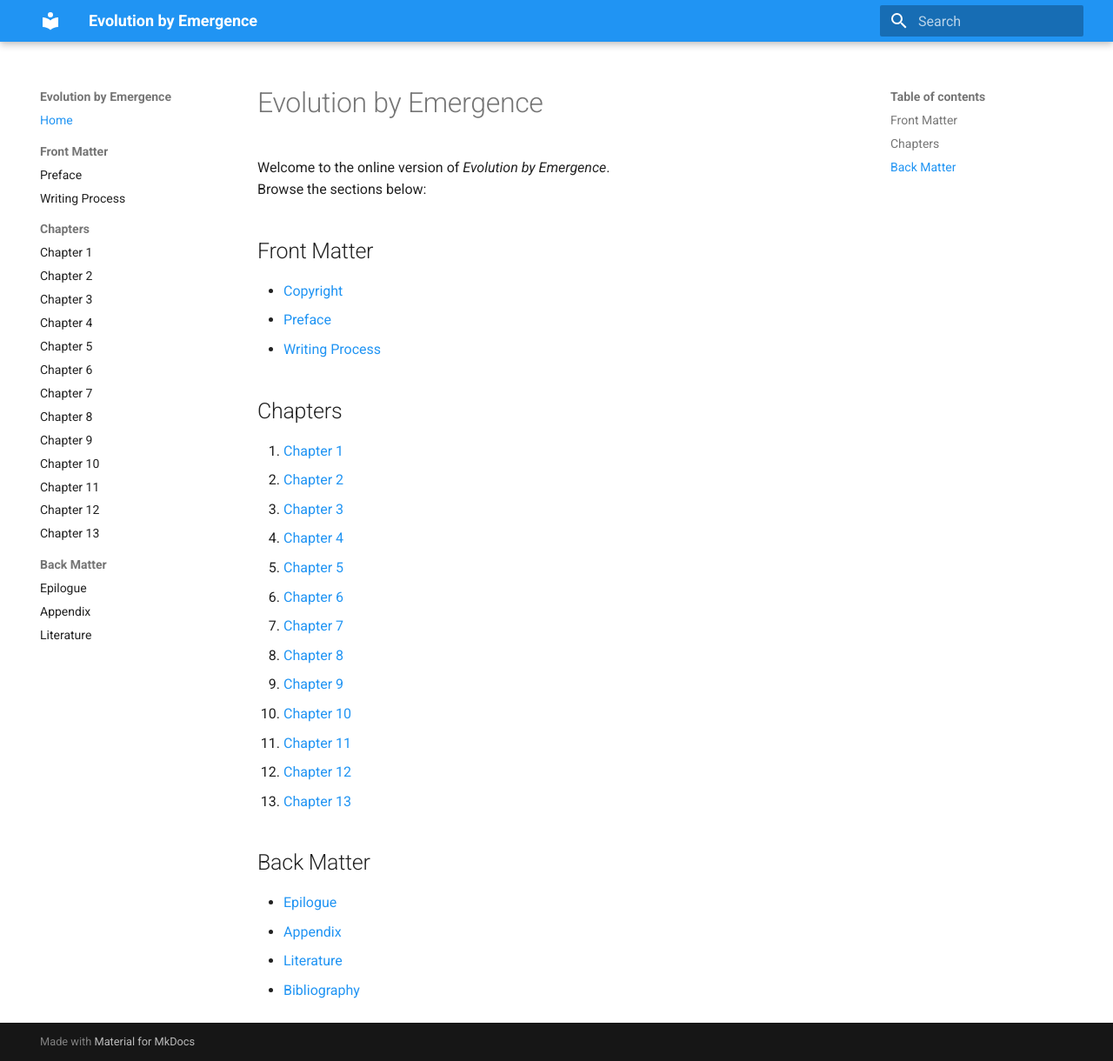
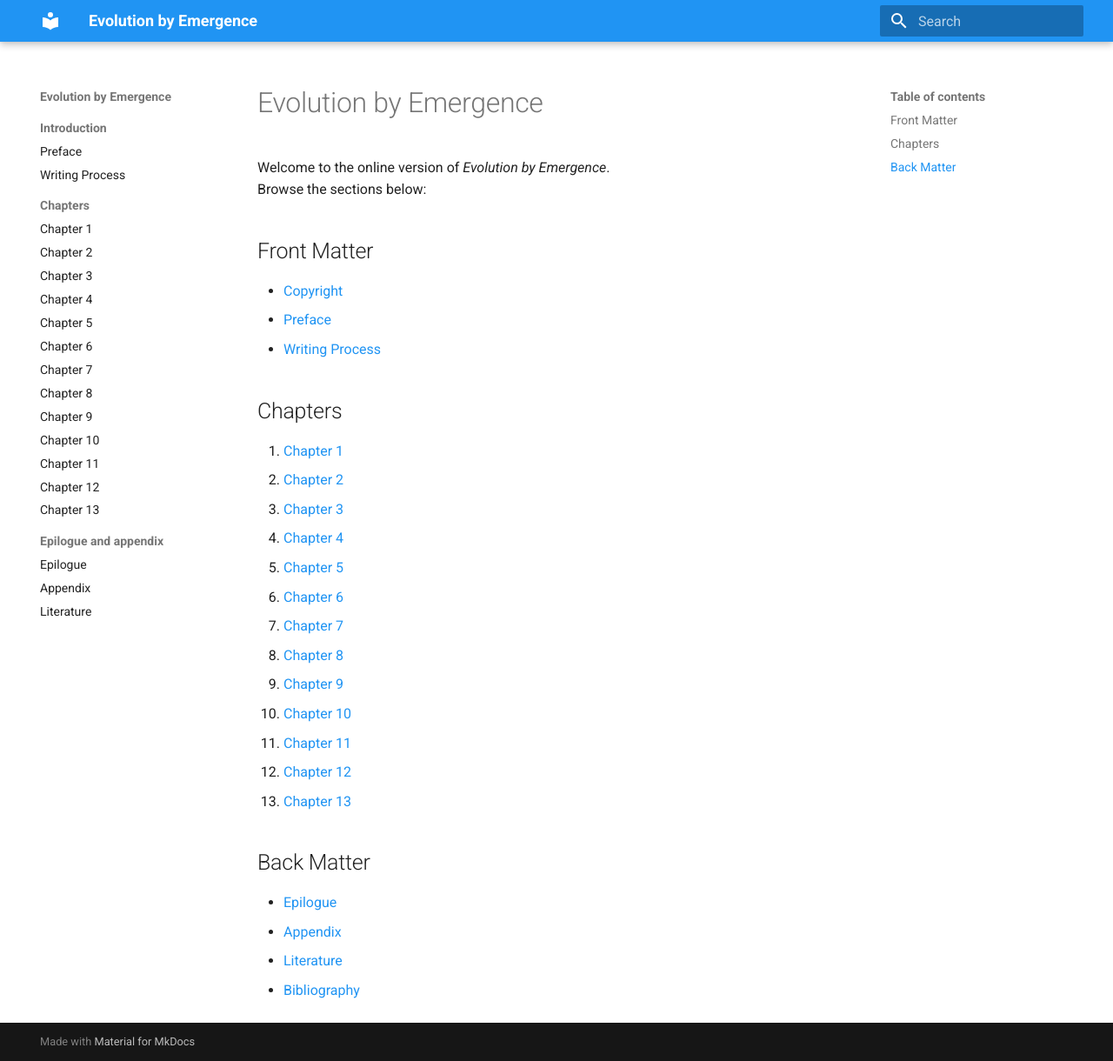
Before and after one commit to albertjanvanhoek/Evolution-by-Emergence, an MkDocs documentation site: the page built from docs/index.md, in a window 1280 px wide and 1220 px high. Shown: the whole window at 87% size. Built offline with MkDocs 1.6.1 and Material for MkDocs 9.7.7, drawn with Linux system fonts in a browser that asks for light colours.

Commit message:
Update mkdocs.yml

```diff
--- a/mkdocs.yml
+++ b/mkdocs.yml
@@ -15,8 +15,7 @@ theme:
     - search.share
 
 nav:
-  - Home: index.md
-  - Front Matter:
+  - Introduction:
     - Preface: Frontmatter/Preface.md
     - Writing Process: Frontmatter/Writing_process.md
 
@@ -34,7 +33,8 @@ nav:
     - Chapter 11: Chapters/Chapter_11.md
     - Chapter 12: Chapters/Chapter_12.md
     - Chapter 13: Chapters/Chapter_13.md
-  - Back Matter:
+
+  - Epilogue and appendix:
     - Epilogue: Backmatter/Epilogue.md
     - Appendix: Backmatter/Appendix.md
     - Literature: Backmatter/Literature.md
```
